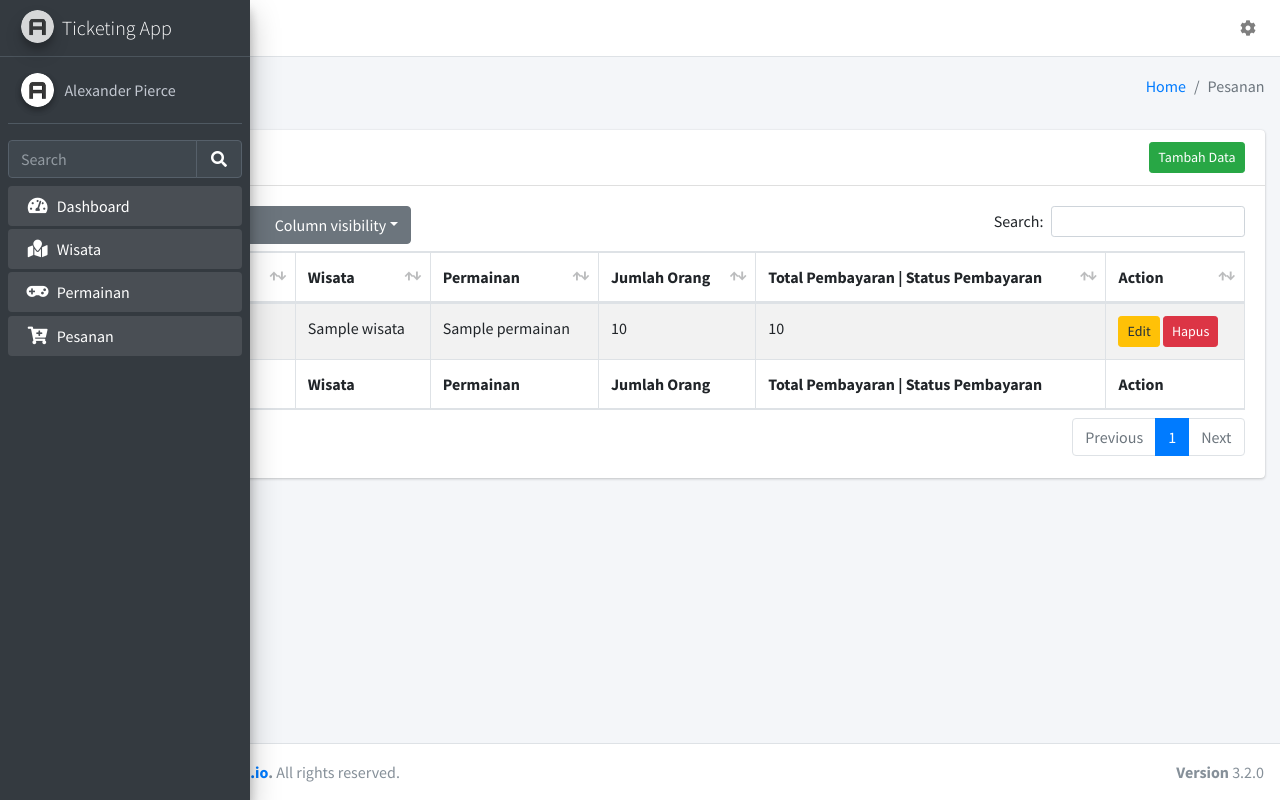
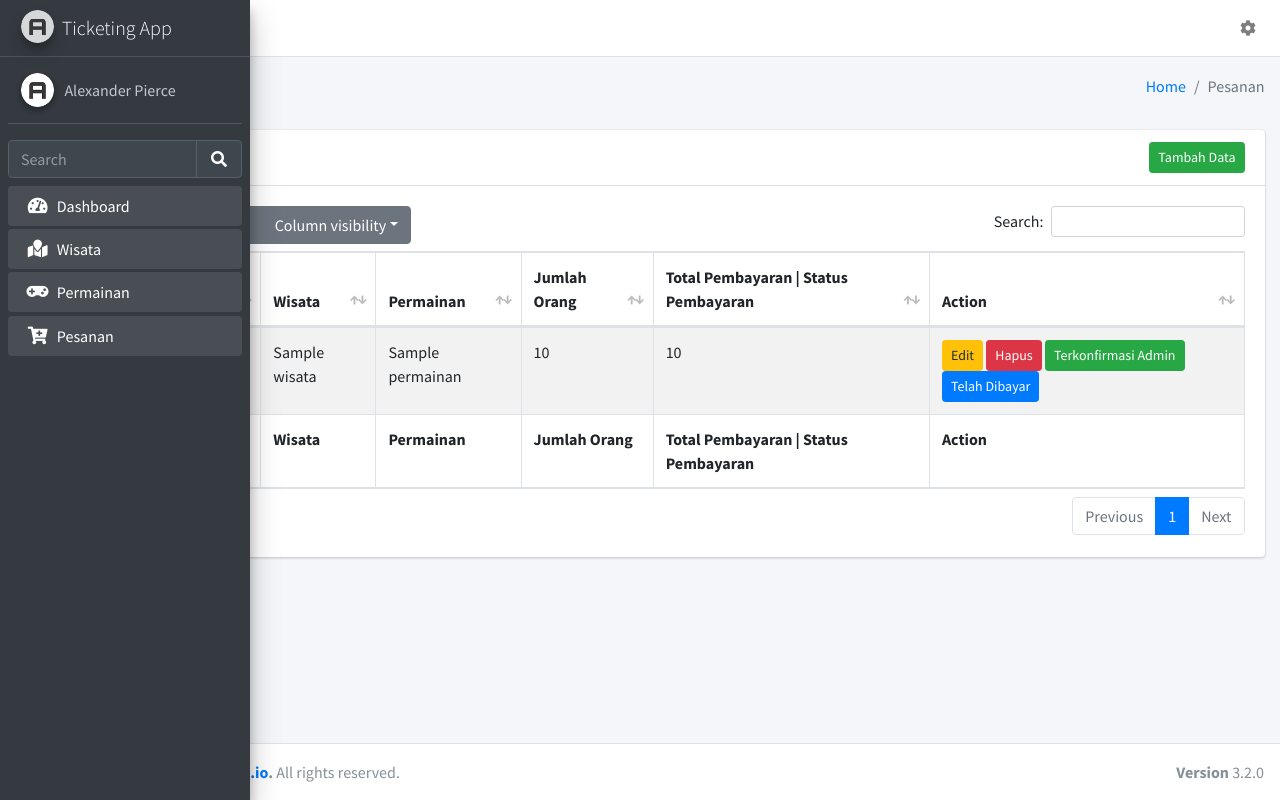
Before and after one commit to ngeline/destinasi_ticketing, a PHP site: page /admin/pesanan/pesanan.php in a window 1280 px wide. Run offline with PHP 8.4, Linux system fonts and the light colour scheme; the visitor is signed in with stand-in values (Sample User, id 1); tables that the repository leaves empty or names only in its code hold one stand-in row (values such as "Sample post"); some libraries are stand-ins or nearby versions.

Commit message:
add confirm

```diff
--- a/admin/pesanan/pesanan.php
+++ b/admin/pesanan/pesanan.php
@@ -80,10 +80,12 @@
                           <?php if($row['status_admin'] == 0) {?>
                             <a href="<?= $base_url.'/controllers/Pesanan/ConfirmPesanan.php?id='.$row["id"] ?>" class="btn btn-sm btn-success" onclick="return confirm('Anda yakin ingin konfirmasi pesanan <?php echo $row['name']; ?>?');">Konfirmasi Pesanan</a>
                           <?php }else{?>
+                            <button class="btn btn-sm btn-success">Terkonfirmasi Admin</button>
                           <?php }?>
                           <?php if($row['status_pesanan'] == 0) {?>
                           <a href="<?= $base_url.'/controllers/Pesanan/PembayaranPesanan.php?id='.$row["id"] ?>" class="btn btn-sm btn-primary" onclick="return confirm('Anda yakin ingin konfirmasi pembayaran <?php echo $row['name']; ?>?');">Konfirmasi Pembayaran</a>
                           <?php }else{?>
+                            <button class="btn btn-sm btn-primary">Telah Dibayar</button>
                           <?php }?>
                         </td>
                       </tr>
```
